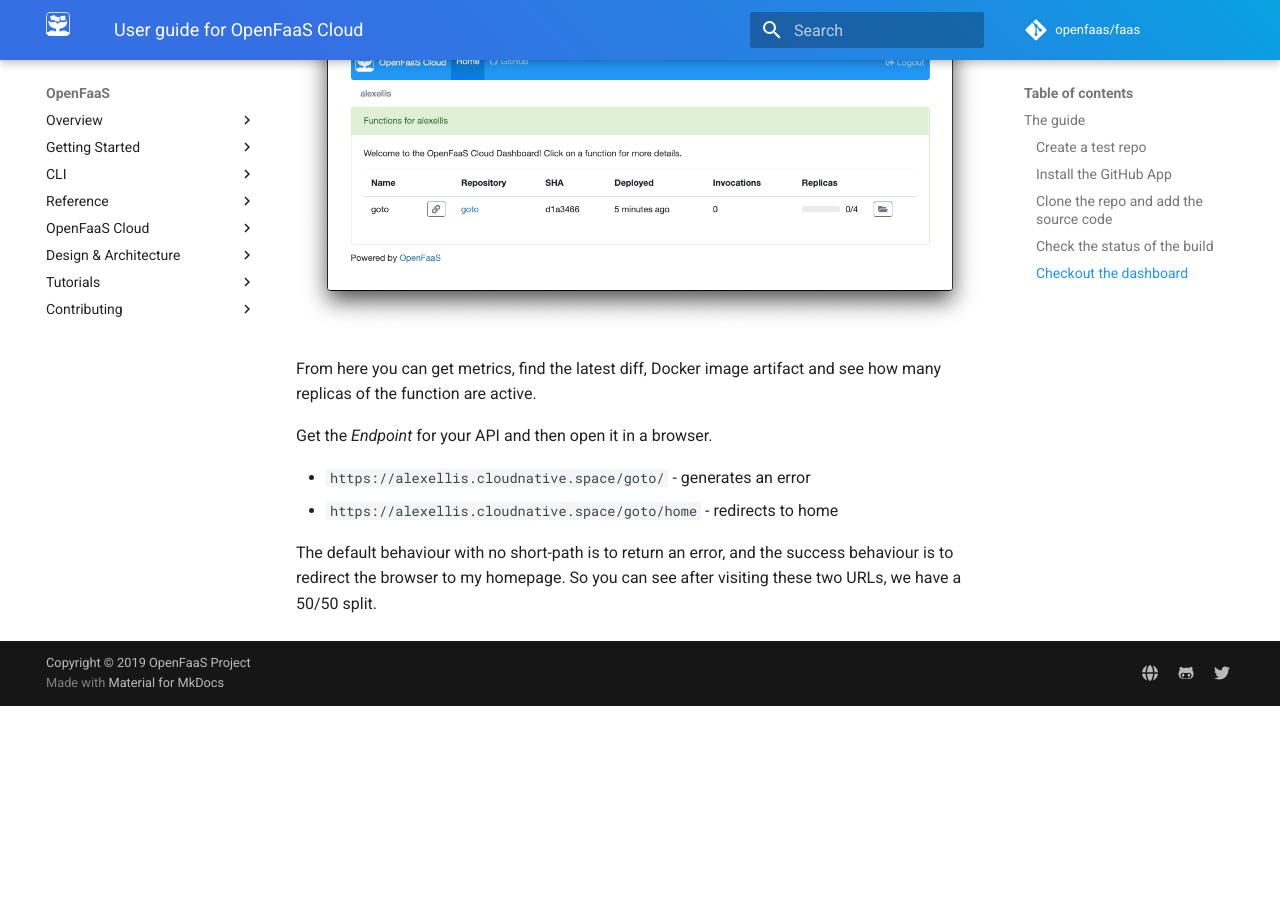
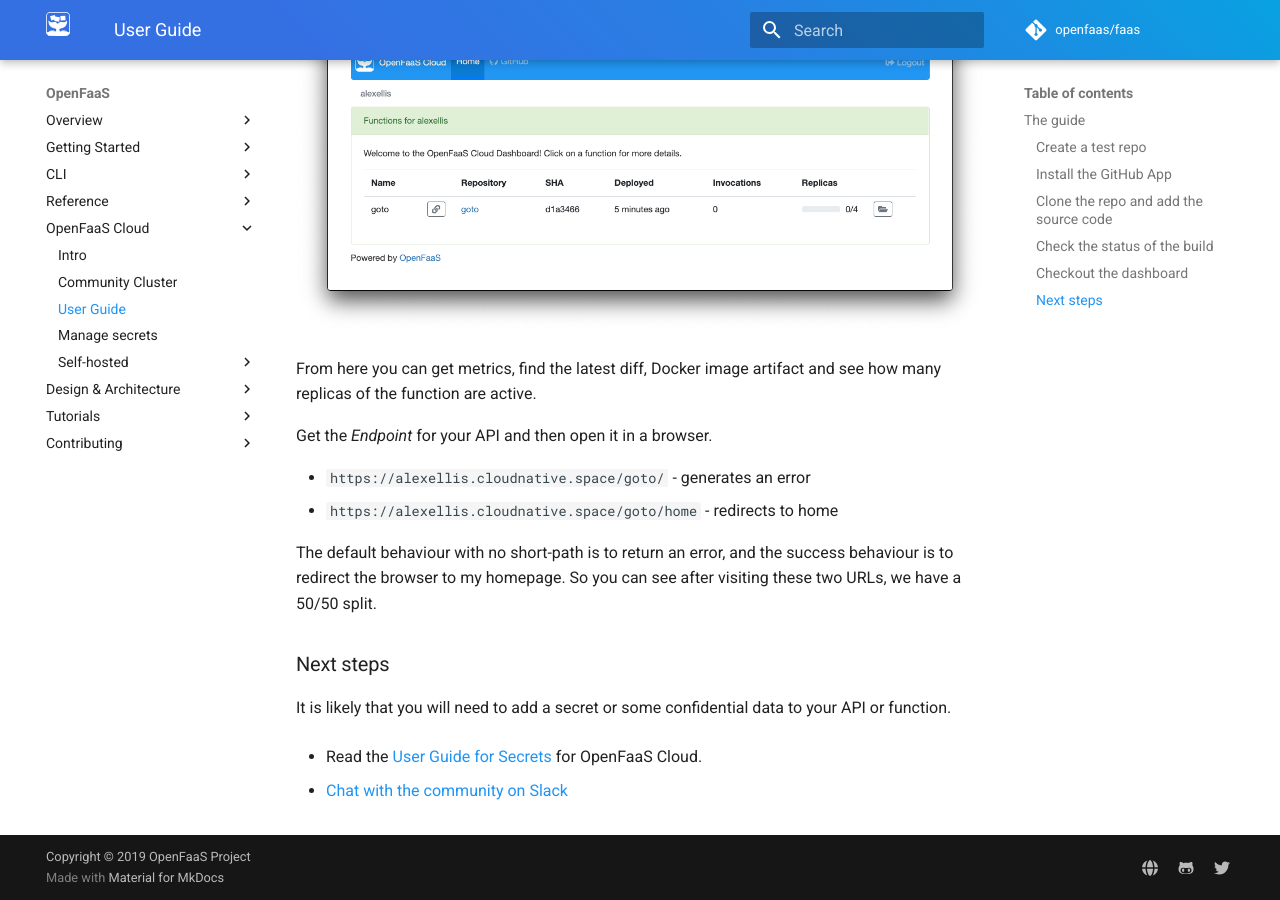
Before and after one commit to openfaas/docs, an MkDocs documentation site: the page built from docs/openfaas-cloud/user-guide.md, in a window 1280 px wide and 900 px high, scrolled down 7211 px. Built offline with MkDocs 1.6.1 and Material for MkDocs 9.7.7, drawn with Linux system fonts in a browser that asks for light colours; comment, search, counter and statistics services are not loaded; before the commit the page ends 7917 px from its top, so only the background shows below that.

Commit message:
Update user-guide link
Signed-off-by: Alex Ellis (OpenFaaS Ltd) <alexellis2@gmail.com>

```diff
--- a/docs/openfaas-cloud/user-guide.md
+++ b/docs/openfaas-cloud/user-guide.md
@@ -166,3 +166,11 @@ Get the *Endpoint* for your API and then open it in a browser.
 * `https://alexellis.cloudnative.space/goto/home` - redirects to home
 
 The default behaviour with no short-path is to return an error, and the success behaviour is to redirect the browser to my homepage. So you can see after visiting these two URLs, we have a 50/50 split.
+
+### Next steps
+
+It is likely that you will need to add a secret or some confidential data to your API or function.
+
+* Read the [User Guide for Secrets](/openfaas-cloud/secrets/) for OpenFaaS Cloud.
+
+* [Chat with the community on Slack](/community/)
--- a/mkdocs.yml
+++ b/mkdocs.yml
@@ -138,7 +138,7 @@ nav:
   - OpenFaaS Cloud:
       - Intro: ./openfaas-cloud/intro.md
       - Community Cluster: ./openfaas-cloud/community-cluster.md
-      - User Guide: ./openfaas-cloud/user-guide/
+      - User Guide: ./openfaas-cloud/user-guide.md
       - Manage secrets: ./openfaas-cloud/secrets.md
       - Self-hosted:
         - Configure GitHub: ./openfaas-cloud/self-hosted/github.md
```
